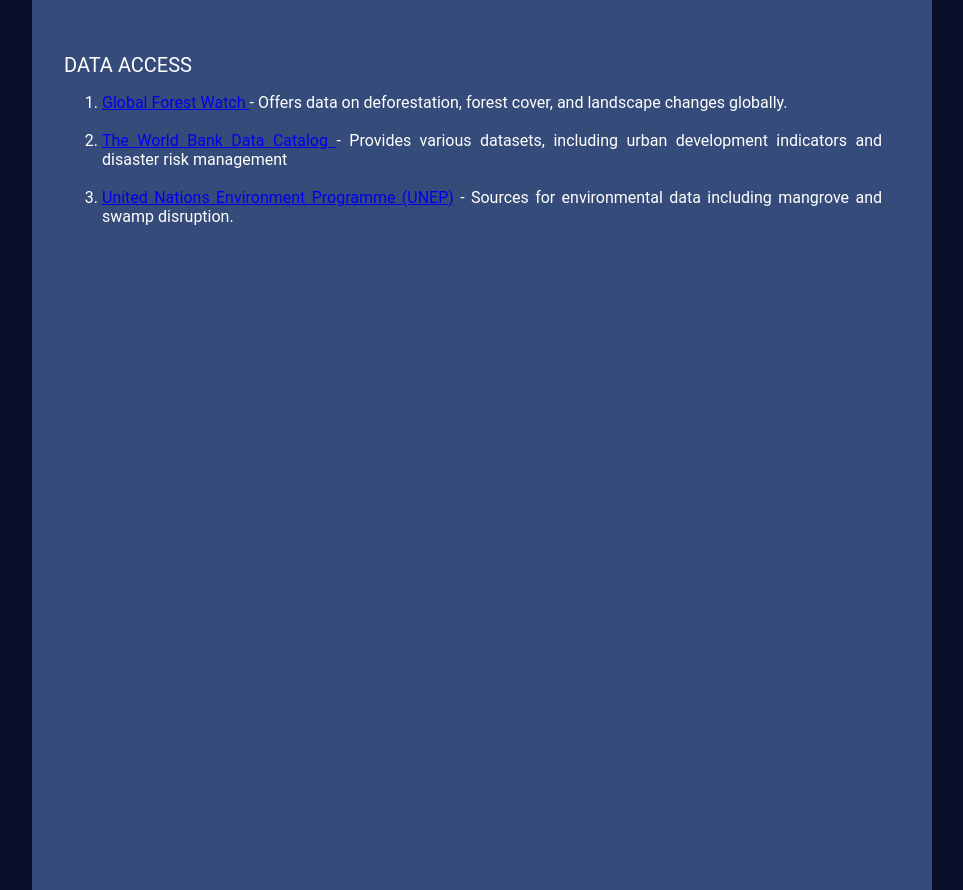
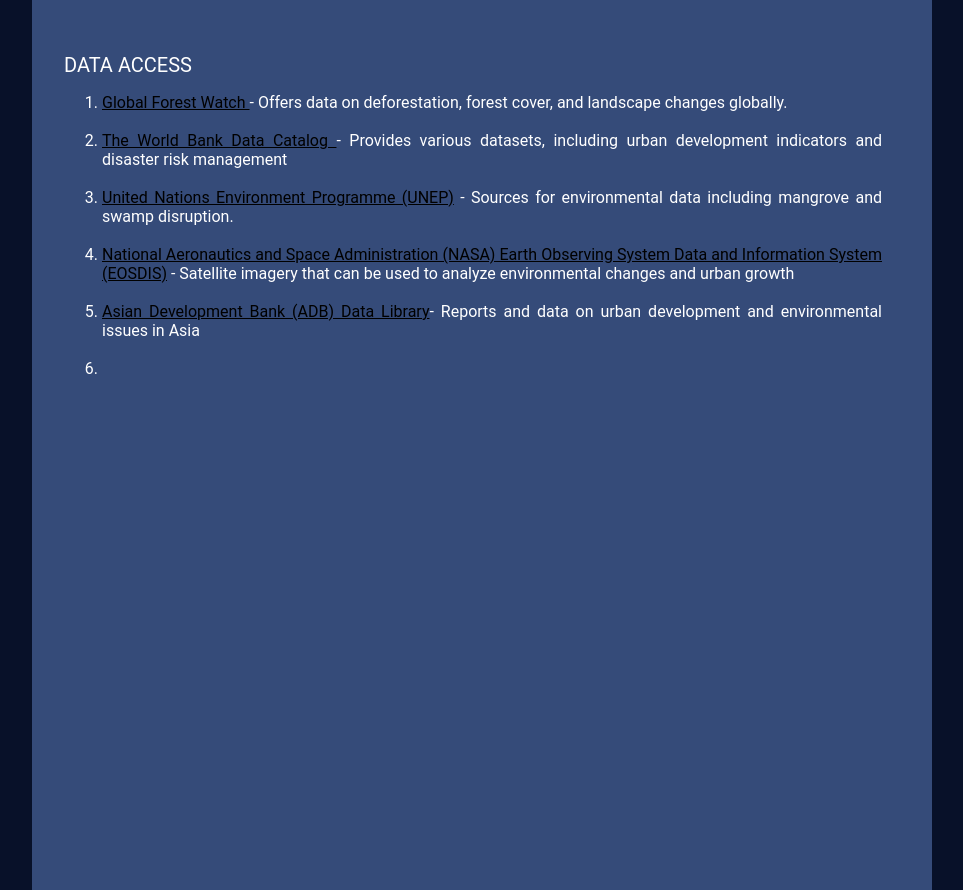
Before and after one commit to sarahtuke/HASS-assignment5, a plain HTML site: page index.html in a window 1280 px wide. Shown: the part 2286-3176 px from the top of the page, without its empty margins (118-1081 px from the left). Drawn offline with nearby package versions, Linux system fonts and the light colour scheme.

Commit message:
added more data sources

```diff
--- a/index.html
+++ b/index.html
@@ -66,6 +66,10 @@
             padding-left: 5%; /* Initial offset */
             animation: scroll 50s linear infinite; /* Adjust the timing to control the speed */
     }
+
+    a {
+    color: black;
+  }
 
 
   </style>
@@ -164,10 +168,18 @@ let width = 1000, height = 600;
                 <ol>
             <li><a href="https://www.globalforestwatch.org/">Global Forest Watch </a>- Offers data on deforestation, forest cover, and landscape changes globally.</li>
             <br>
-            <li><a href="https://datacatalog.worldbank.org/"</li> The World Bank Data Catalog </a>- Provides various datasets, including urban development indicators and disaster risk management</li>
+            <li><a href="https://datacatalog.worldbank.org/"> The World Bank Data Catalog </a>- Provides various datasets, including urban development indicators and disaster risk management</li>
             <br>
             <li><a href="https://data.unep.org/app/">United Nations Environment Programme (UNEP)</a> - Sources for environmental data including mangrove and swamp disruption.</li>
-            </ol>
+            <br>
+            <li><a href="https://www.earthdata.nasa.gov/eosdis">National Aeronautics and Space Administration (NASA) Earth Observing System Data and Information System (EOSDIS)</a> - Satellite imagery that can be used to analyze environmental changes and urban growth</li>
+            <br>
+            <li><a href="https://data.adb.org/">Asian Development Bank (ADB) Data Library</a>- Reports and data on urban development and environmental issues in Asia</li>
+            <br>
+            <li><a></a></li>
+
+
+        </ol>
 
 
         </div>
```
